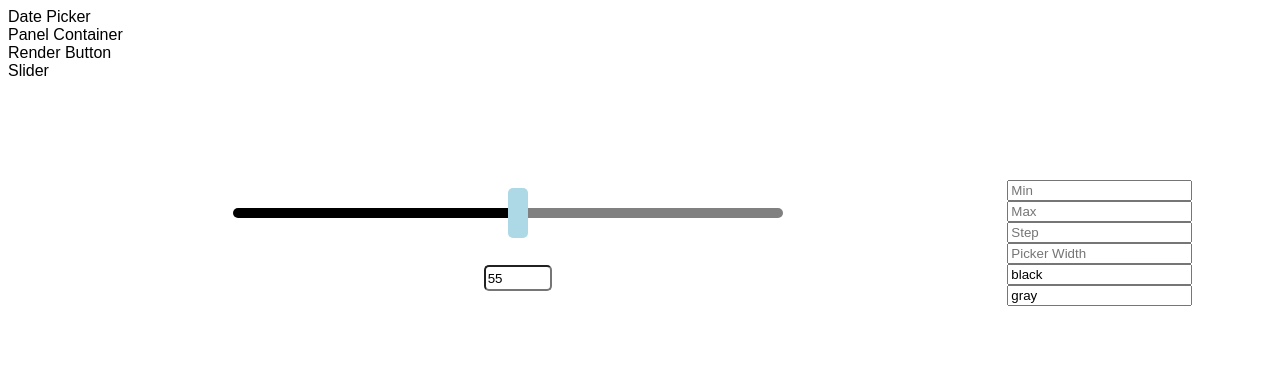
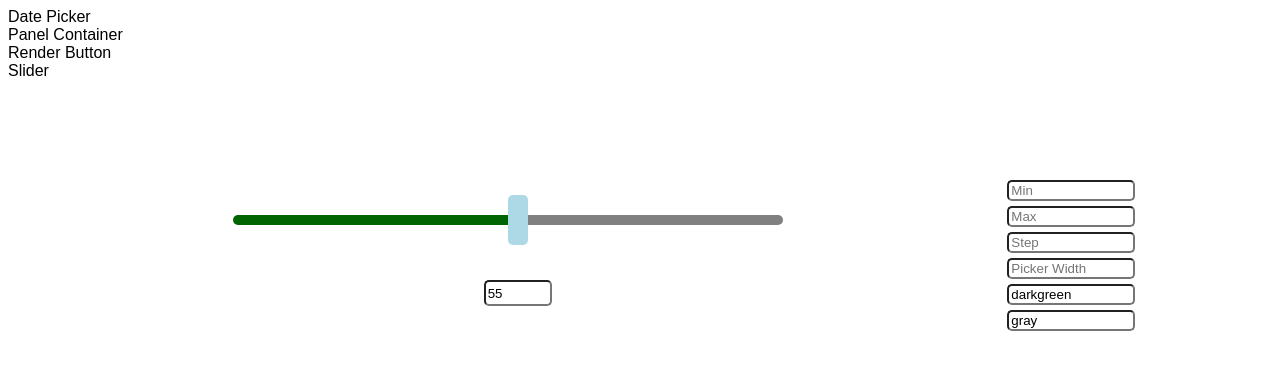
Before and after one commit to prodan-eric/vue-components, a Vue app: page / in a window 1280 px wide. Shown: the top 370 px of the page. Built offline with nearby package versions, Linux system fonts and the light colour scheme.

Commit message:
slider finish

```diff
--- a/src/components/slider/SliderConfig.vue
+++ b/src/components/slider/SliderConfig.vue
@@ -5,7 +5,7 @@ import ScaleSlider from './ScaleSlider.vue';
  const min = ref();
  const max = ref();
  const pickerWidth = ref();
- const leftBarColor = ref('black');
+ const leftBarColor = ref('darkgreen');
  const rightBarColor = ref('gray');
  const pickerColor = ref('lightblue');
  const step = ref();
@@ -24,12 +24,12 @@ import ScaleSlider from './ScaleSlider.vue';
     />
 
     <div class="slider-config">
-        <input placeholder="Min" type="number" v-model="min">
-        <input placeholder="Max" type="number" v-model="max">
-        <input placeholder="Step" type="number" v-model="step">
+        <input placeholder="Min"          type="number" v-model="min">
+        <input placeholder="Max"          type="number" v-model="max">
+        <input placeholder="Step"         type="number" v-model="step">
         <input placeholder="Picker Width" type="number" v-model="pickerWidth">
-        <input placeholder="Left Color" type="text" v-model="leftBarColor">
-        <input placeholder="Right Color" type="text" v-model="rightBarColor">
+        <input placeholder="Left Color"   type="text"   v-model="leftBarColor">
+        <input placeholder="Right Color"  type="text"   v-model="rightBarColor">
     </div>
     </div>
 </template>
@@ -44,4 +44,10 @@ import ScaleSlider from './ScaleSlider.vue';
     display: flex;
     justify-content: space-evenly;
 }
+
+.slider-config input{
+    margin-bottom: 5px;
+    border-radius: 5px;
+    width: 120px;
+}
 </style>
```
